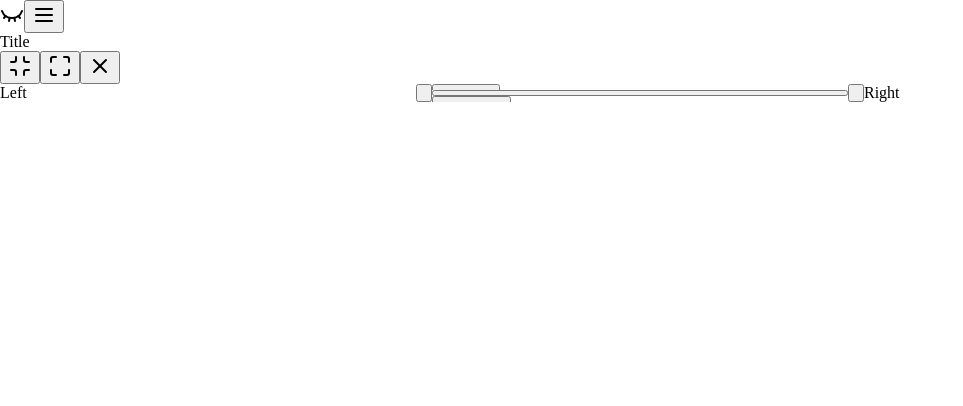
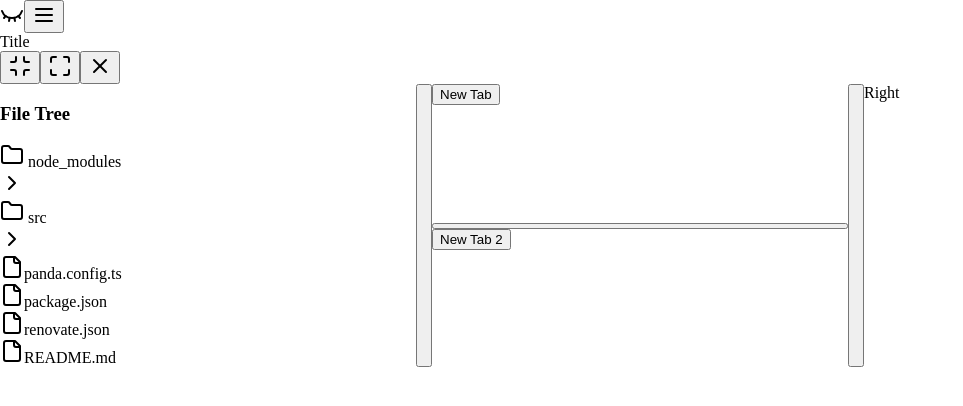
Before and after one commit to tedbjurlin/Mimir, a React (Vite) app: page / in a window 1280 px wide. Shown: the top 406 px of the page, without its empty margins (0-963 px from the left). Built offline with nearby package versions, Linux system fonts and the light colour scheme.

Commit message:
scaffolded notes view for left panel and side dock

```diff
--- /dev/null
+++ b/src/components/NotesView.tsx
@@ -0,0 +1,107 @@
+import { createTreeCollection, TreeView } from "@ark-ui/react";
+import {
+  CheckSquareIcon,
+  ChevronRightIcon,
+  FileIcon,
+  FolderIcon,
+} from "lucide-react";
+
+const NotesView: React.FC = () => {
+  return (
+    <TreeView.Root collection={collection}>
+      <TreeView.Label>{collection.rootNode.name}</TreeView.Label>
+      <TreeView.Tree>
+        {collection.rootNode.children?.map((node, index) => (
+          <TreeNode key={node.id} node={node} indexPath={[index]} />
+        ))}
+      </TreeView.Tree>
+    </TreeView.Root>
+  );
+};
+
+const TreeNode = (props: TreeView.NodeProviderProps<Node>) => {
+  const { node, indexPath } = props;
+  return (
+    <TreeView.NodeProvider key={node.id} node={node} indexPath={indexPath}>
+      {node.children ? (
+        <TreeView.Branch>
+          <TreeView.BranchControl>
+            <TreeView.BranchText>
+              <FolderIcon /> {node.name}
+            </TreeView.BranchText>
+            <TreeView.BranchIndicator>
+              <ChevronRightIcon />
+            </TreeView.BranchIndicator>
+          </TreeView.BranchControl>
+          <TreeView.BranchContent>
+            <TreeView.BranchIndentGuide />
+            {node.children.map((child, index) => (
+              <TreeNode
+                key={child.id}
+                node={child}
+                indexPath={[...indexPath, index]}
+              />
+            ))}
+          </TreeView.BranchContent>
+        </TreeView.Branch>
+      ) : (
+        <TreeView.Item>
+          <TreeView.ItemIndicator>
+            <CheckSquareIcon />
+          </TreeView.ItemIndicator>
+          <TreeView.ItemText>
+            <FileIcon />
+            {node.name}
+          </TreeView.ItemText>
+        </TreeView.Item>
+      )}
+    </TreeView.NodeProvider>
+  );
+};
+
+interface Node {
+  id: string;
+  name: string;
+  children?: Node[] | undefined;
+}
+
+const collection = createTreeCollection<Node>({
+  nodeToValue: (node) => node.id,
+  nodeToString: (node) => node.name,
+  rootNode: {
+    id: "ROOT",
+    name: "File Tree",
+    children: [
+      {
+        id: "node_modules",
+        name: "node_modules",
+        children: [
+          { id: "node_modules/zag-js", name: "zag-js" },
+          { id: "node_modules/pandacss", name: "panda" },
+          {
+            id: "node_modules/@types",
+            name: "@types",
+            children: [
+              { id: "node_modules/@types/react", name: "react" },
+              { id: "node_modules/@types/react-dom", name: "react-dom" },
+            ],
+          },
+        ],
+      },
+      {
+        id: "src",
+        name: "src",
+        children: [
+          { id: "src/app.tsx", name: "app.tsx" },
+          { id: "src/index.ts", name: "index.ts" },
+        ],
+      },
+      { id: "panda.config", name: "panda.config.ts" },
+      { id: "package.json", name: "package.json" },
+      { id: "renovate.json", name: "renovate.json" },
+      { id: "readme.md", name: "README.md" },
+    ],
+  },
+});
+
+export default NotesView;
--- a/src/components/WorkspaceContainer.tsx
+++ b/src/components/WorkspaceContainer.tsx
@@ -1,5 +1,6 @@
 import { Splitter } from "@ark-ui/react";
 import WorkspaceBody from "./WorkspaceBody";
+import NotesView from "./NotesView";
 
 const WorkspaceContainer: React.FC = () => {
   return (
@@ -11,7 +12,9 @@ const WorkspaceContainer: React.FC = () => {
           { id: "right-leaf", collapsible: true, minSize: 10 },
         ]}
       >
-        <Splitter.Panel id="left-leaf">Left</Splitter.Panel>
+        <Splitter.Panel id="left-leaf">
+          <NotesView />
+        </Splitter.Panel>
         <Splitter.ResizeTrigger
           id="left-leaf:workspace-body"
           aria-label="Resize"
```
Also changed, not shown: src/components/SideDock.tsx (added, +35 -0 lines).
